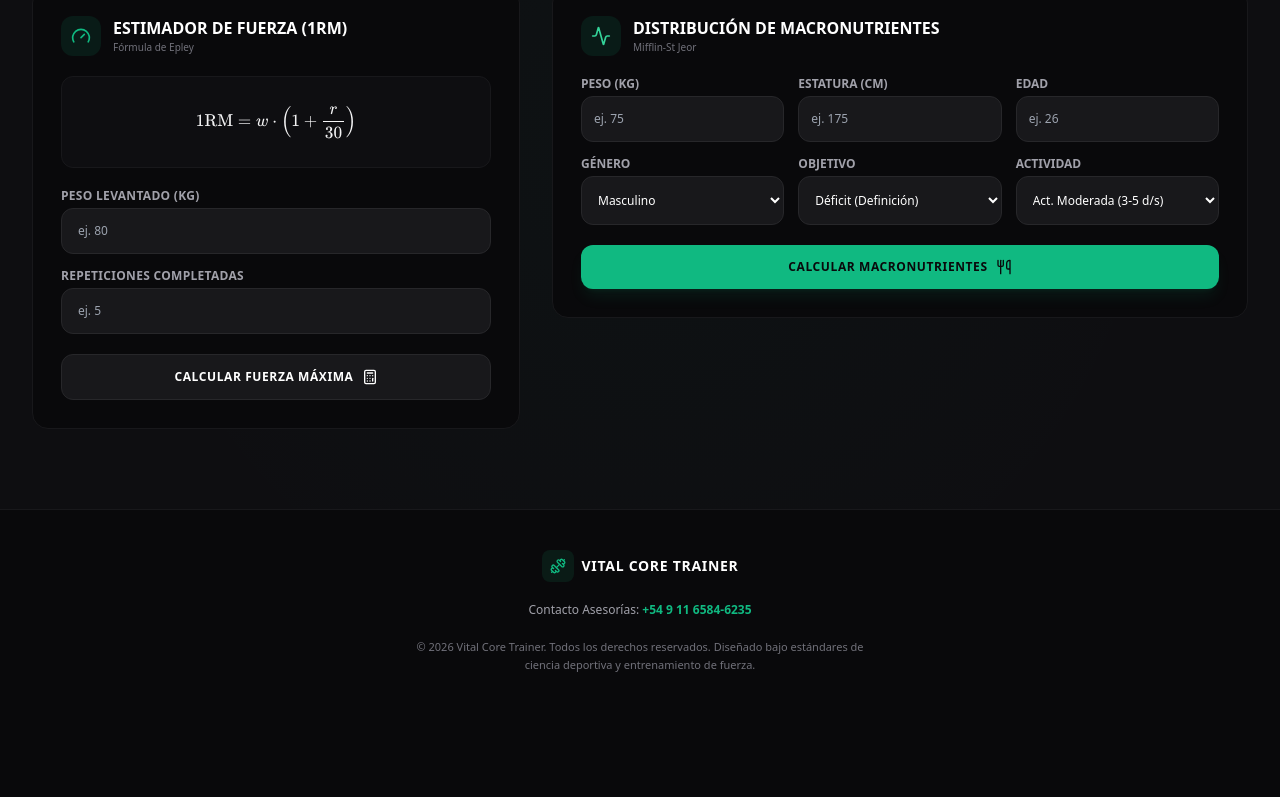
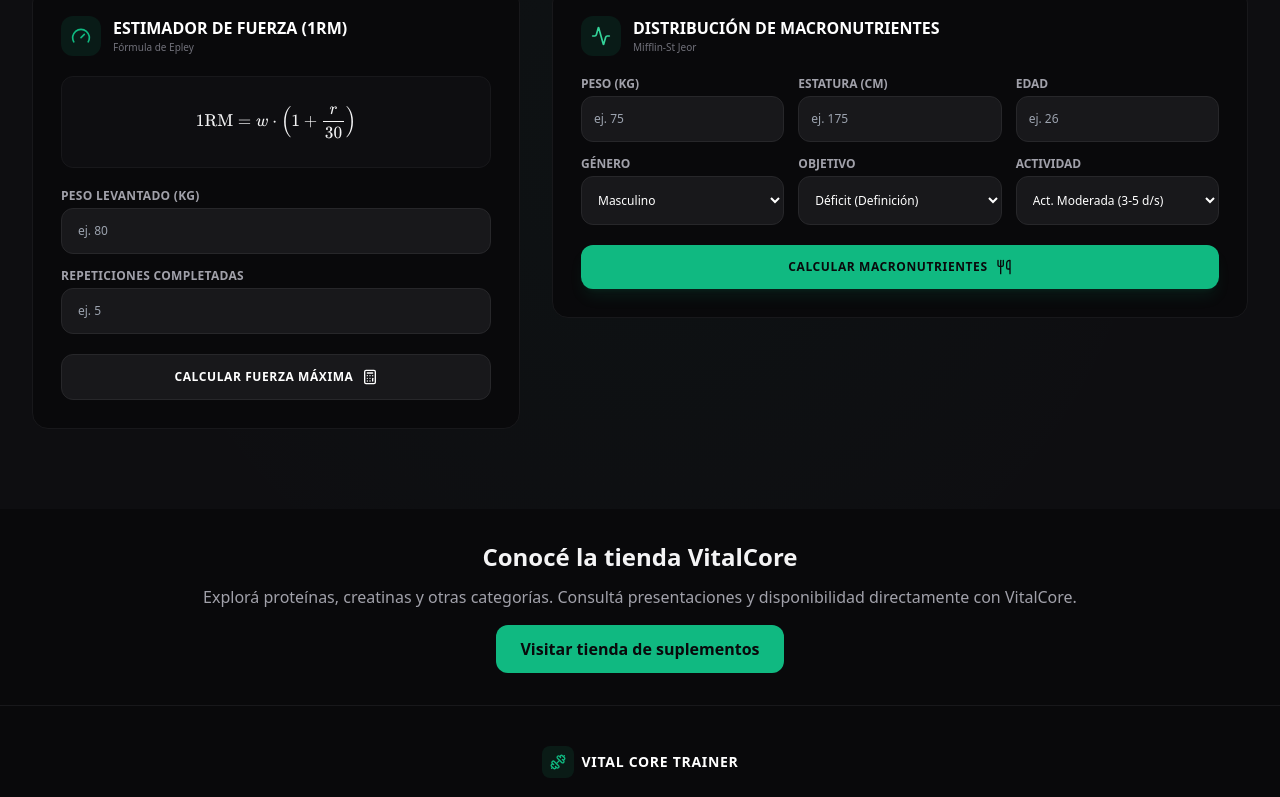
Before and after one commit to vitalcore-tienda/vitalcoretrainer, a website: page index.html in a window 1280 px wide. Shown: the part 2003-2800 px from the top of the page. Before the commit the page ends 2717 px from the top, so only its background shows below. Drawn offline with nearby package versions, Linux system fonts and the light colour scheme.

Commit message:
Add files via upload

```diff
--- a/index.html
+++ b/index.html
@@ -89,6 +89,7 @@
 
                 <a href="#certificaciones" class="text-sm font-medium text-zinc-400 hover:text-white transition">Certificaciones</a>
                 <a href="#calculadora" class="text-sm font-medium text-zinc-400 hover:text-white transition">Calculadoras</a>
+                <a href="https://vitalcore.com.ar/" class="text-sm font-semibold text-brand-500 hover:text-white">Tienda de suplementos</a>
             </nav>
 
             <div class="flex items-center gap-3">
@@ -105,6 +106,7 @@
             <a href="#asesorias" onclick="toggleMobileMenu()" class="text-zinc-300 hover:text-white text-base py-2.5 border-b border-zinc-900/40 flex items-center gap-2"><i data-lucide="award" class="w-4 h-4 text-zinc-500"></i> Asesorías</a>
 
             <a href="#certificaciones" onclick="toggleMobileMenu()" class="text-zinc-300 hover:text-white text-base py-2.5 border-b border-zinc-900/40 flex items-center gap-2"><i data-lucide="shield-check" class="w-4 h-4 text-zinc-500"></i> Certificaciones</a>
+            <a href="https://vitalcore.com.ar/" class="text-brand-500 font-semibold py-2">Tienda de suplementos</a>
             <a href="#calculadora" onclick="toggleMobileMenu()" class="text-zinc-300 hover:text-white text-base py-2.5 flex items-center gap-2"><i data-lucide="calculator" class="w-4 h-4 text-zinc-500"></i> Calculadoras</a>
         </div>
     </header>
@@ -407,6 +409,7 @@
 
     </main>
     <!-- FOOTER -->
+    <section class="max-w-7xl mx-auto px-4 py-8 text-center"><h2 class="text-2xl font-bold mb-3">Conocé la tienda VitalCore</h2><p class="text-zinc-400 mb-4">Explorá proteínas, creatinas y otras categorías. Consultá presentaciones y disponibilidad directamente con VitalCore.</p><a href="https://vitalcore.com.ar/" class="inline-block bg-brand-500 text-zinc-950 font-bold px-6 py-3 rounded-xl">Visitar tienda de suplementos</a></section>
     <footer class="border-t border-zinc-900 bg-zinc-950 py-10">
         <div class="max-w-7xl mx-auto px-4 sm:px-6 lg:px-8 text-center space-y-5">
             <div class="flex items-center justify-center gap-2 select-none">
```
